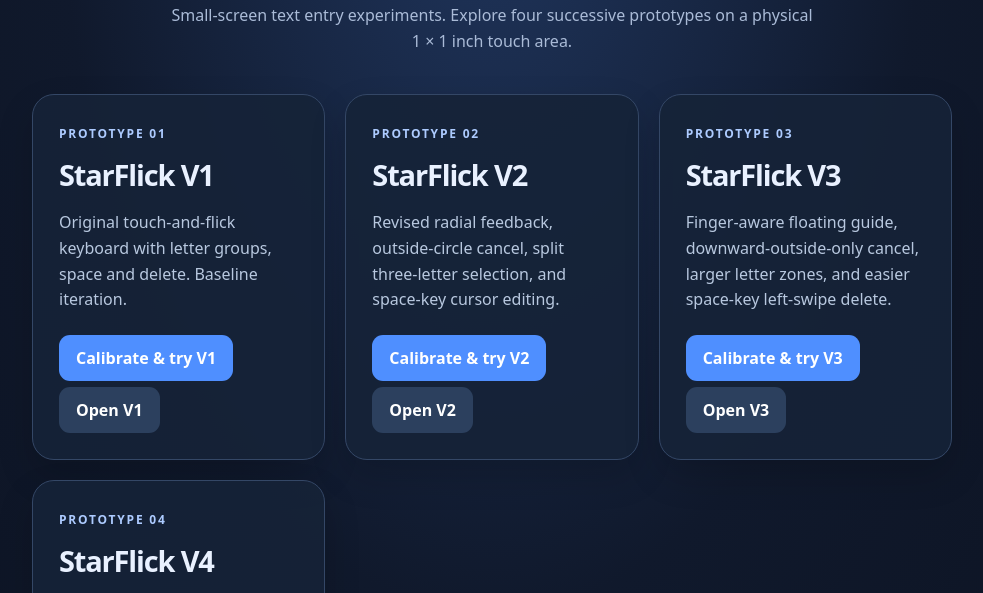
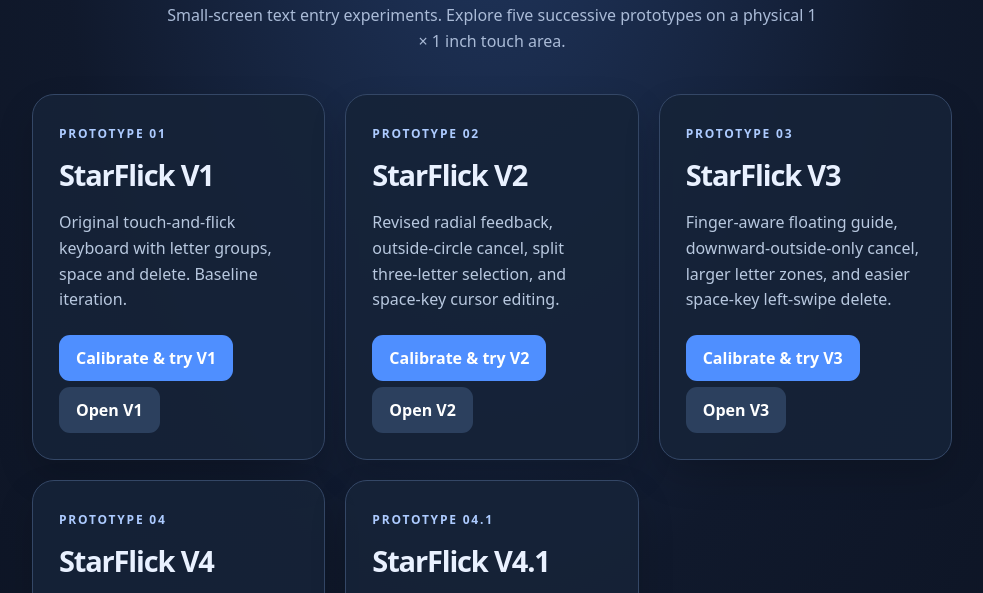
Before and after one commit to Bayleen/small-keyboard_HCI-hw_group6, a plain HTML site: page index.html in a window 1280 px wide. Shown: the part 179-772 px from the top of the page, without its empty margins (148-1131 px from the left). Drawn offline with Linux system fonts and the light colour scheme.

Commit message:
Add StarFlick V4.1 to version selector

```diff
--- a/index.html
+++ b/index.html
@@ -10,12 +10,13 @@
 </style>
 </head>
 <body><main>
-<header><div class="tag">HCI Bakeoff 2 · Group 6</div><h1 class="brand">StarFlick</h1><p class="sub">Small-screen text entry experiments. Explore four successive prototypes on a physical 1 × 1 inch touch area.</p></header>
+<header><div class="tag">HCI Bakeoff 2 · Group 6</div><h1 class="brand">StarFlick</h1><p class="sub">Small-screen text entry experiments. Explore five successive prototypes on a physical 1 × 1 inch touch area.</p></header>
 <section class="cards" aria-label="Prototype versions">
 <article class="card"><span class="v">PROTOTYPE 01</span><h2>StarFlick V1</h2><p>Original touch-and-flick keyboard with letter groups, space and delete. Baseline iteration.</p><a class="btn" href="prototype-v1/calibrate.html">Calibrate &amp; try V1</a><a class="btn secondary" href="prototype-v1/index.html">Open V1</a></article>
 <article class="card"><span class="v">PROTOTYPE 02</span><h2>StarFlick V2</h2><p>Revised radial feedback, outside-circle cancel, split three-letter selection, and space-key cursor editing.</p><a class="btn" href="prototype-v2/calibrate.html">Calibrate &amp; try V2</a><a class="btn secondary" href="prototype-v2/index.html">Open V2</a></article>
 <article class="card"><span class="v">PROTOTYPE 03</span><h2>StarFlick V3</h2><p>Finger-aware floating guide, downward-outside-only cancel, larger letter zones, and easier space-key left-swipe delete.</p><a class="btn" href="prototype-v3/calibrate.html">Calibrate &amp; try V3</a><a class="btn secondary" href="prototype-v3/index.html">Open V3</a></article>
 <article class="card"><span class="v">PROTOTYPE 04</span><h2>StarFlick V4</h2><p>Magnified QWERTY: small three-row keyboard below, live zoom preview above, plus dedicated Delete, Space, and cursor joystick.</p><a class="btn" href="prototype-v4/calibrate.html">Calibrate &amp; try V4</a><a class="btn secondary" href="prototype-v4/index.html">Open V4</a></article>
+<article class="card"><span class="v">PROTOTYPE 04.1</span><h2>StarFlick V4.1</h2><p>Stable five-letter magnifier that shifts only when needed, bright pink Space, F/J color anchors, and fixed-zoom iPhone testing.</p><a class="btn" href="prototype-v4-1/calibrate.html">Calibrate &amp; try V4.1</a><a class="btn secondary" href="prototype-v4-1/index.html">Open V4.1</a></article>
 </section>
 <footer>For physical-device tests: open the calibration page first, measure the touch pad with a ruler, then start the prototype. This site is a prototype and has not been approved by the course instructor.</footer>
 </main></body></html>
```
